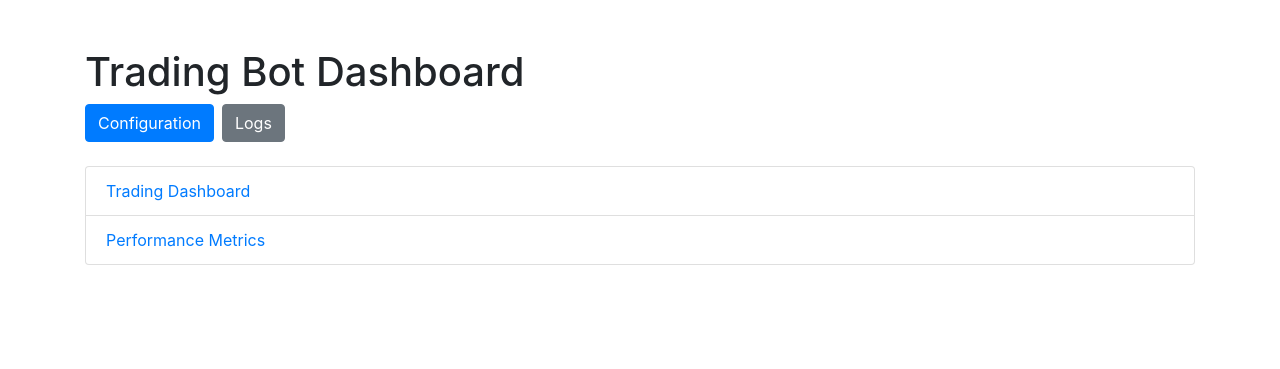
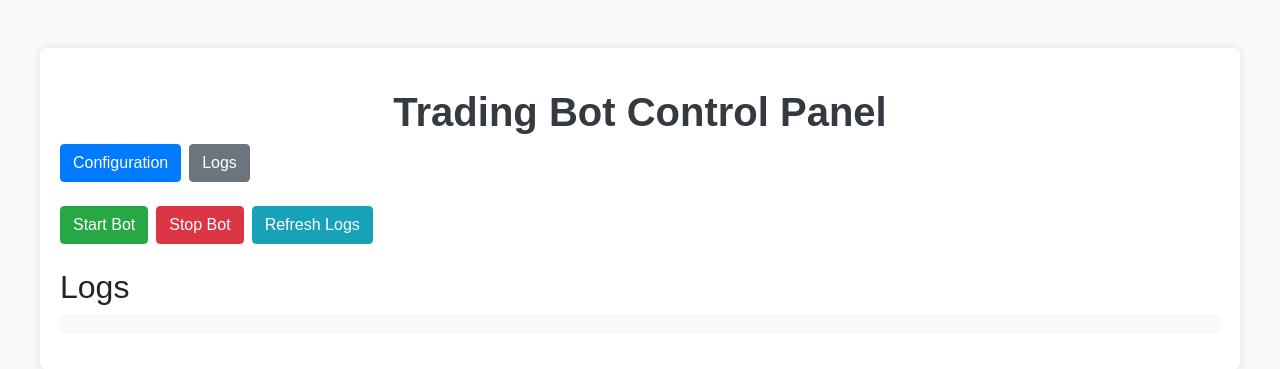
Before and after one commit to tonysla37/my_trading_bot, a Flask app: page / in a window 1280 px wide. Shown: the top 369 px of the page. Run offline with Flask 3, Linux system fonts and the light colour scheme; data that the repository does not hold is empty; parts of the project's set-up code (start-up, migrations or seed data) failed here and were passed over; some libraries are stand-ins or nearby versions.

Commit message:
amelioration de la gui

```diff
--- a/app.py
+++ b/app.py
@@ -1,76 +1,106 @@
-from flask import Flask, render_template, request, redirect, url_for
+from flask import Flask, render_template, request, redirect, url_for, jsonify
+import os
+import subprocess
+import logging
 import yaml
-import os
-import threading
-import time
-import logging
 
 app = Flask(__name__)
 
-# Chemin vers le fichier de configuration
-CONFIG_PATH = os.path.join(os.path.dirname(__file__), 'config.yaml')
+# Paths to log files
+flask_logfile = os.path.join(os.path.dirname(__file__), 'flask.log')
+bot_logfile = os.path.join(os.path.dirname(__file__), 'trading_bot.log')
+config_file = os.path.join(os.path.dirname(__file__), 'config.yaml')
 
-logfile = "flask.log"
-
-# Configurez la journalisation
+# Configure logging for Flask
 logging.basicConfig(
     level=logging.DEBUG,
     format='%(asctime)s [%(levelname)s] %(message)s',
     handlers=[
-        logging.FileHandler(logfile),
+        logging.FileHandler(flask_logfile),
         logging.StreamHandler()
     ]
 )
 
-# Charger la configuration
-def load_config(file_path=CONFIG_PATH):
-    with open(file_path, 'r') as file:
+bot_process = None
+
+def load_config():
+    with open(config_file, 'r') as file:
         return yaml.safe_load(file)
 
-# Sauvegarder la configuration
-def save_config(config, file_path=CONFIG_PATH):
-    with open(file_path, 'w') as file:
-        yaml.dump(config, file)
+def save_config(config):
+    with open(config_file, 'w') as file:
+        yaml.safe_dump(config, file)
 
-# Page principale avec des liens vers les dashboards et autres pages
 @app.route('/')
 def index():
-    # Exemple de liens vers Grafana ou InfluxDB
-    dashboards = [
-        {"name": "Trading Dashboard", "url": "https://musashi37.synology.me:3000/"},
-        {"name": "Performance Metrics", "url": "https://musashi37.synology.me:8086/orgs/57304d3de321d62f/data-explorer?fluxScriptEditor"}
-    ]
-    return render_template('index.html', dashboards=dashboards)
+    return render_template('index.html')
 
-# Page de configuration
 @app.route('/config', methods=['GET', 'POST'])
 def config():
+    config = load_config()
     if request.method == 'POST':
-        # Mettre à jour la configuration avec les données du formulaire
-        config = load_config()
         for key in config['trading']:
             config['trading'][key] = request.form.get(key, config['trading'][key])
         save_config(config)
         return redirect(url_for('config'))
-
-    # Charger la configuration actuelle pour affichage
-    config = load_config()
     return render_template('config.html', config=config['trading'])
 
-# Page des logs
+@app.route('/start_bot', methods=['POST'])
+def start_bot():
+    global bot_process
+    if bot_process is None:
+        # Remove and recreate the log file
+        if os.path.exists(bot_logfile):
+            os.remove(bot_logfile)
+        open(bot_logfile, 'w').close()
+
+        bot_directory = os.path.dirname(os.path.abspath(__file__))
+        bot_process = subprocess.Popen(['python', 'trading/trading_bot.py'], cwd=bot_directory)
+        return jsonify({"status": "Bot started"})
+    else:
+        return jsonify({"status": "Bot is already running"})
+
+@app.route('/stop_bot', methods=['POST'])
+def stop_bot():
+    global bot_process
+    if bot_process is not None:
+        bot_process.terminate()
+        bot_process = None
+        # Remove and recreate the log file
+        if os.path.exists(bot_logfile):
+            os.remove(bot_logfile)
+        open(bot_logfile, 'w').close()
+        return jsonify({"status": "Bot stopped"})
+    else:
+        return jsonify({"status": "Bot is not running"})
+
 @app.route('/logs')
 def logs():
-    botlogfile = "trading_bot.log"
-    with open(botlogfile, 'r') as log_file:
-        logs = log_file.readlines()[-20:]  # Lire les 20 dernières lignes de logs
-    return render_template('logs.html', logs=logs)
+    try:
+        with open(flask_logfile, 'a'):
+            pass
+        with open(flask_logfile, 'r') as log_file:
+            logs = log_file.readlines()[-20:]  # Read the last 20 lines of logs
+    except FileNotFoundError:
+        logging.error(f"Log file not found: {flask_logfile}")
+        logs = ["Log file not found."]
+    return ''.join(logs)
+
+@app.route('/bot_logs')
+def bot_logs():
+    try:
+        with open(bot_logfile, 'a'):
+            pass
+        with open(bot_logfile, 'r') as log_file:
+            logs = log_file.readlines()[-20:]  # Read the last 20 lines of logs
+    except FileNotFoundError:
+        logging.error(f"Log file not found: {bot_logfile}")
+        logs = ["Log file not found."]
+    return ''.join(logs)
+
+@app.route('/logs_page')
+def logs_page():
+    return render_template('logs.html')
 
 if __name__ == '__main__':
-    from trading import run_trading_bot
-    logging.info("Starting trading bot...")
-    try:
-        run_trading_bot()
-    except Exception as e:
-        logging.error(f"Error running trading bot: {e}")
-
     app.run(host='0.0.0.0', port=7777)
--- a/static/styles.css
+++ b/static/styles.css
@@ -1,16 +1,20 @@
 body {
-    background-color: #f8f9fa; /* Couleur de fond légère */
+    background-color: #f8f9fa; /* Light background color */
+    margin: 0;
+    padding: 0;
+    font-family: Arial, sans-serif;
 }
 
 h1 {
-    color: #343a40; /* Couleur de texte sombre */
+    color: #343a40; /* Dark text color */
     font-weight: bold;
     text-align: center;
     margin-top: 20px;
 }
 
 .container {
-    max-width: 600px;
+    width: 100%;
+    max-width: 1200px;
     margin: 0 auto;
     padding: 20px;
     background-color: #ffffff;
@@ -31,3 +35,46 @@ h1 {
 .btn-primary:hover {
     background-color: #0056b3;
 }
+
+.btn-success {
+    background-color: #28a745;
+    border-color: #28a745;
+    transition: background-color 0.3s ease;
+}
+
+.btn-success:hover {
+    background-color: #218838;
+}
+
+.btn-danger {
+    background-color: #dc3545;
+    border-color: #dc3545;
+    transition: background-color 0.3s ease;
+}
+
+.btn-danger:hover {
+    background-color: #c82333;
+}
+
+.d-flex {
+    display: flex;
+}
+
+.mr-2 {
+    margin-right: 0.5rem;
+}
+
+.mb-4 {
+    margin-bottom: 1.5rem;
+}
+
+.mt-5 {
+    margin-top: 3rem;
+}
+
+pre {
+    background-color: #f8f9fa;
+    padding: 10px;
+    border-radius: 5px;
+    overflow: auto;
+}
--- a/templates/config.html
+++ b/templates/config.html
@@ -2,8 +2,10 @@
 <html lang="en">
 <head>
     <meta charset="UTF-8">
-    <title>Trading Bot Configuration</title>
+    <meta name="viewport" content="width=device-width, initial-scale=1.0">
+    <title>Configuration</title>
     <link href="https://stackpath.bootstrapcdn.com/bootstrap/4.5.2/css/bootstrap.min.css" rel="stylesheet">
+    <link rel="stylesheet" href="{{ url_for('static', filename='styles.css') }}">
 </head>
 <body>
     <div class="container mt-5">
--- a/templates/index.html
+++ b/templates/index.html
@@ -2,23 +2,53 @@
 <html lang="en">
 <head>
     <meta charset="UTF-8">
-    <title>Trading Bot Dashboard</title>
+    <meta name="viewport" content="width=device-width, initial-scale=1.0">
+    <title>Trading Bot Control Panel</title>
     <link href="https://stackpath.bootstrapcdn.com/bootstrap/4.5.2/css/bootstrap.min.css" rel="stylesheet">
+    <link rel="stylesheet" href="{{ url_for('static', filename='styles.css') }}">
+    <script>
+        function startBot() {
+            fetch('/start_bot', { method: 'POST' })
+                .then(response => response.json())
+                .then(data => {
+                    document.getElementById('status').innerText = data.status;
+                });
+        }
+
+        function stopBot() {
+            fetch('/stop_bot', { method: 'POST' })
+                .then(response => response.json())
+                .then(data => {
+                    document.getElementById('status').innerText = data.status;
+                });
+        }
+
+        function refreshBotLogs() {
+            fetch('/bot_logs')
+                .then(response => response.text())
+                .then(data => {
+                    document.getElementById('log-container').innerText = data;
+                });
+        }
+
+        setInterval(refreshBotLogs, 1000); // Refresh every 1 second
+    </script>
 </head>
 <body>
     <div class="container mt-5">
-        <h1>Trading Bot Dashboard</h1>
+        <h1>Trading Bot Control Panel</h1>
         <div class="d-flex mb-4">
             <a href="{{ url_for('config') }}" class="btn btn-primary mr-2">Configuration</a>
-            <a href="{{ url_for('logs') }}" class="btn btn-secondary">Logs</a>
+            <a href="{{ url_for('logs_page') }}" class="btn btn-secondary mr-2">Logs</a>
         </div>
-        <ul class="list-group">
-            {% for dashboard in dashboards %}
-            <li class="list-group-item">
-                <a href="{{ dashboard.url }}" target="_blank">{{ dashboard.name }}</a>
-            </li>
-            {% endfor %}
-        </ul>
+        <div class="d-flex mb-4">
+            <button onclick="startBot()" class="btn btn-success mr-2">Start Bot</button>
+            <button onclick="stopBot()" class="btn btn-danger mr-2">Stop Bot</button>
+            <button onclick="refreshBotLogs()" class="btn btn-info">Refresh Logs</button>
+        </div>
+        <p id="status"></p>
+        <h2>Logs</h2>
+        <pre id="log-container"></pre>
     </div>
 </body>
 </html>
```
Also changed, not shown: config.yaml (+13 -16 lines), templates/logs.html (+16 -38 lines), trading/trading_bot.py (+7 -7 lines).
